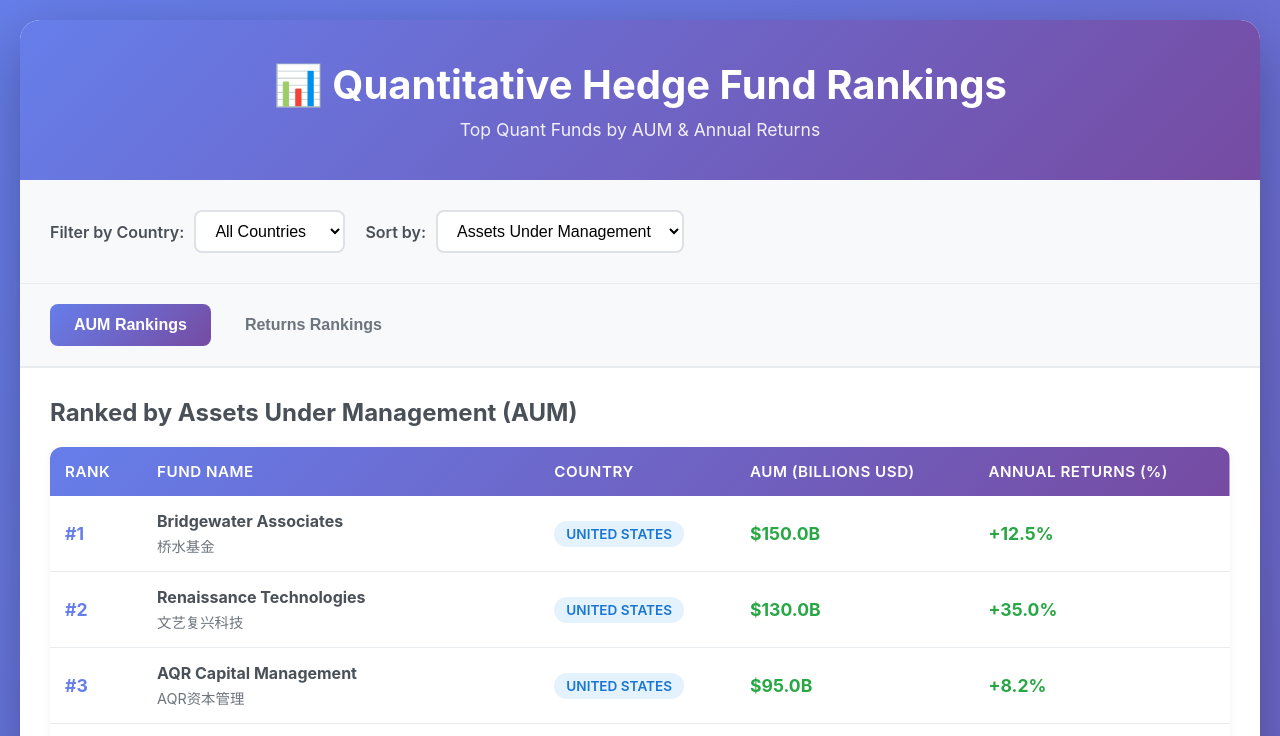
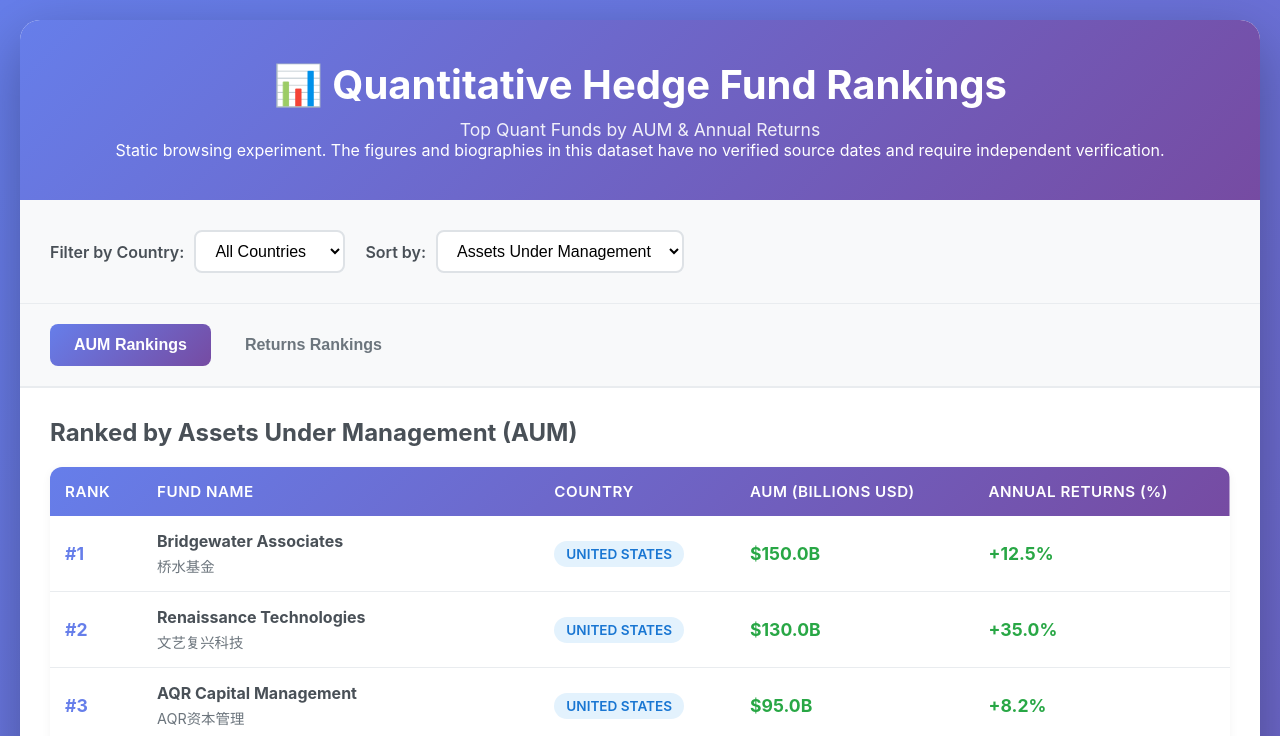
Before and after one commit to Bill306/quant-ranking, a plain HTML site: page index.html in a window 1280 px wide. Both pictures are taken after a click on the button "AUM Rankings". Shown: the top 736 px of the page. Drawn offline with Linux system fonts and the light colour scheme.

Commit message:
fix: verify application journeys and add real project previews

```diff
--- a/index.html
+++ b/index.html
@@ -11,6 +11,7 @@
         <header>
             <h1>📊 Quantitative Hedge Fund Rankings</h1>
             <p class="subtitle">Top Quant Funds by AUM & Annual Returns</p>
+            <p>Static browsing experiment. The figures and biographies in this dataset have no verified source dates and require independent verification.</p>
         </header>
 
         <div class="controls">
--- a/script.js
+++ b/script.js
@@ -28,11 +28,14 @@ function initializeEventListeners() {
     // Sort by
     document.getElementById('sortBy').addEventListener('change', (e) => {
         currentSort = e.target.value;
+        switchTab(currentSort);
         filterAndRender();
     });
 }
 
 function switchTab(tab) {
+    currentSort = tab;
+    document.getElementById('sortBy').value = tab;
     // Update tab buttons
     document.querySelectorAll('.tab-btn').forEach(btn => {
         btn.classList.remove('active');
```
Also changed, not shown: docs/images/preview.png (added), 2 other files.
